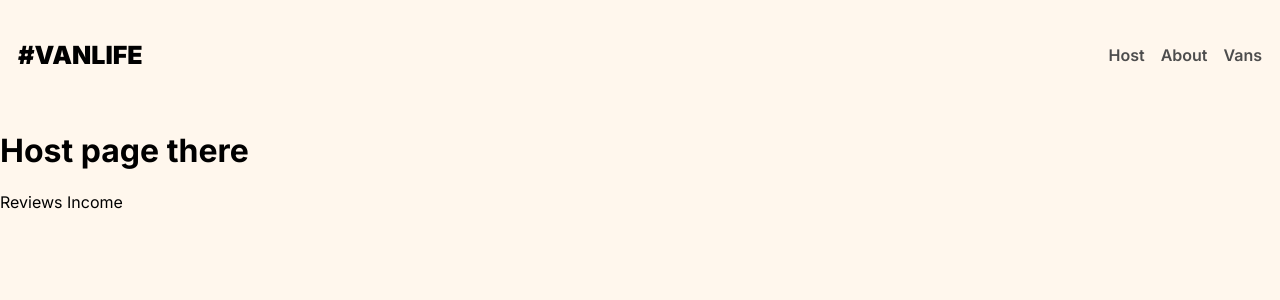
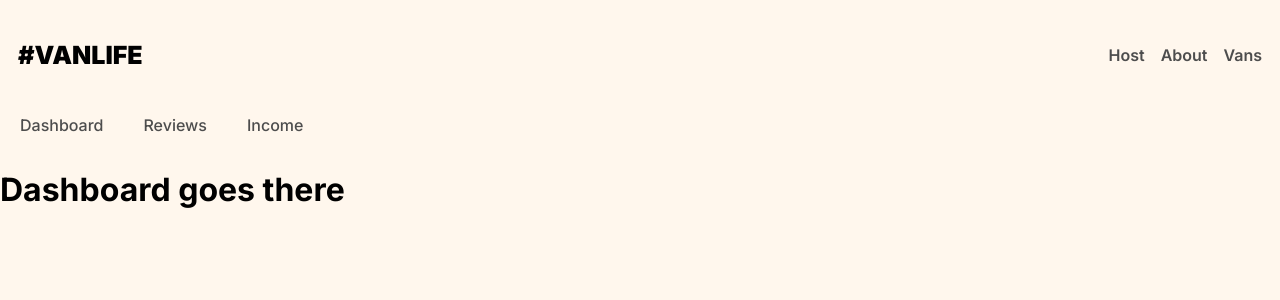
Before and after one commit to Mel-Turham/React-router-master-2, a React (Vite) app: page /host in a window 1280 px wide. Shown: the top 300 px of the page. Built offline with nearby package versions, Linux system fonts and the light colour scheme.

Commit message:
relative path

```diff
--- a/src/App.jsx
+++ b/src/App.jsx
@@ -9,21 +9,25 @@
 import Income from './pages/Host/Income';
 import Reviews from './pages/Host/Reviews';
 
+import HostLayout from './Components/HostLayout';
+
 const App = () => {
 	return (
 		<BrowserRouter>
 			<Routes>
 				{/* parent road nav and footer component  */}
-				<Route element={<Layout />}>
-					<Route path='/' element={<Home />} />
+				<Route path='/' element={<Layout />}>
+					<Route index element={<Home />} />
 					<Route path='/about' element={<About />} />
 					<Route path='/vans' element={<Vans />} />
 					<Route path='/vans/:id' element={<VanDetail />} />
 
 					{/* host nesting */}
-					<Route path='/host' element={<Dashboard />}>
+
+					<Route path='/host' element={<HostLayout />}>
+						<Route index element={<Dashboard />} />
+						<Route path='/host/income' element={<Income />} />
 						<Route path='/host/reviews' element={<Reviews />} />
-						<Route path='/host/income' element={<Income />} />
 					</Route>
 				</Route>
 			</Routes>
--- /dev/null
+++ b/src/Components/HostLayout.jsx
@@ -0,0 +1,12 @@
+import { Outlet } from 'react-router-dom';
+import NavHost from './NavHost';
+
+const HostLayout = () => {
+	return (
+		<>
+			<NavHost/>
+			<Outlet />
+		</>
+	);
+};
+export default HostLayout;
--- /dev/null
+++ b/src/Components/NavHost.jsx
@@ -0,0 +1,12 @@
+import { Link } from 'react-router-dom';
+
+const NavHost = () => {
+	return (
+    <nav className='host-nav'>
+			<Link to='/host'>Dashboard</Link>
+			<Link to='/host/reviews'>Reviews</Link>
+			<Link to='/host/income'>Income</Link>
+		</nav>
+	);
+};
+export default NavHost;
--- a/src/index.css
+++ b/src/index.css
@@ -340,7 +340,7 @@
 	color: white;
 	font-size: 1.125rem;
 }
-
+/*  host page */
 .host-nav {
 	display: flex;
 	margin-bottom: 30px;
--- a/src/pages/Host/Dashboard.jsx
+++ b/src/pages/Host/Dashboard.jsx
@@ -1,14 +1,7 @@
-import { Link } from 'react-router-dom';
-import { Outlet } from 'react-router-dom';
 const Dashboard = () => {
 	return (
 		<>
-			<h1>Host page there</h1>
-			<div>
-				<Link to='/host/reviews'>Reviews</Link>{' '}
-				<Link to='/host/income'>Income</Link>
-			</div>
-			<Outlet />
+			<h1>Dashboard goes there</h1>
 		</>
 	);
 };
```
